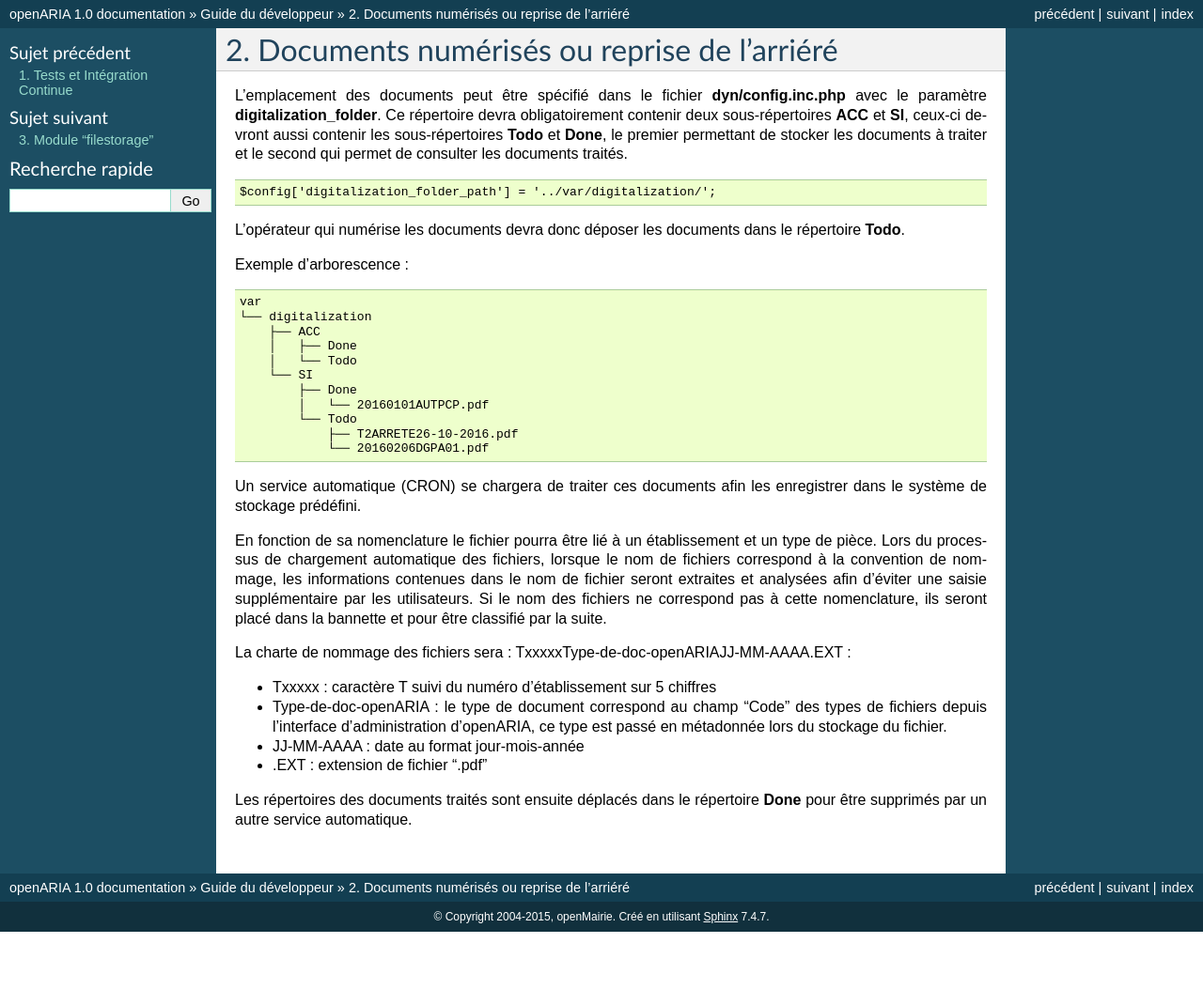
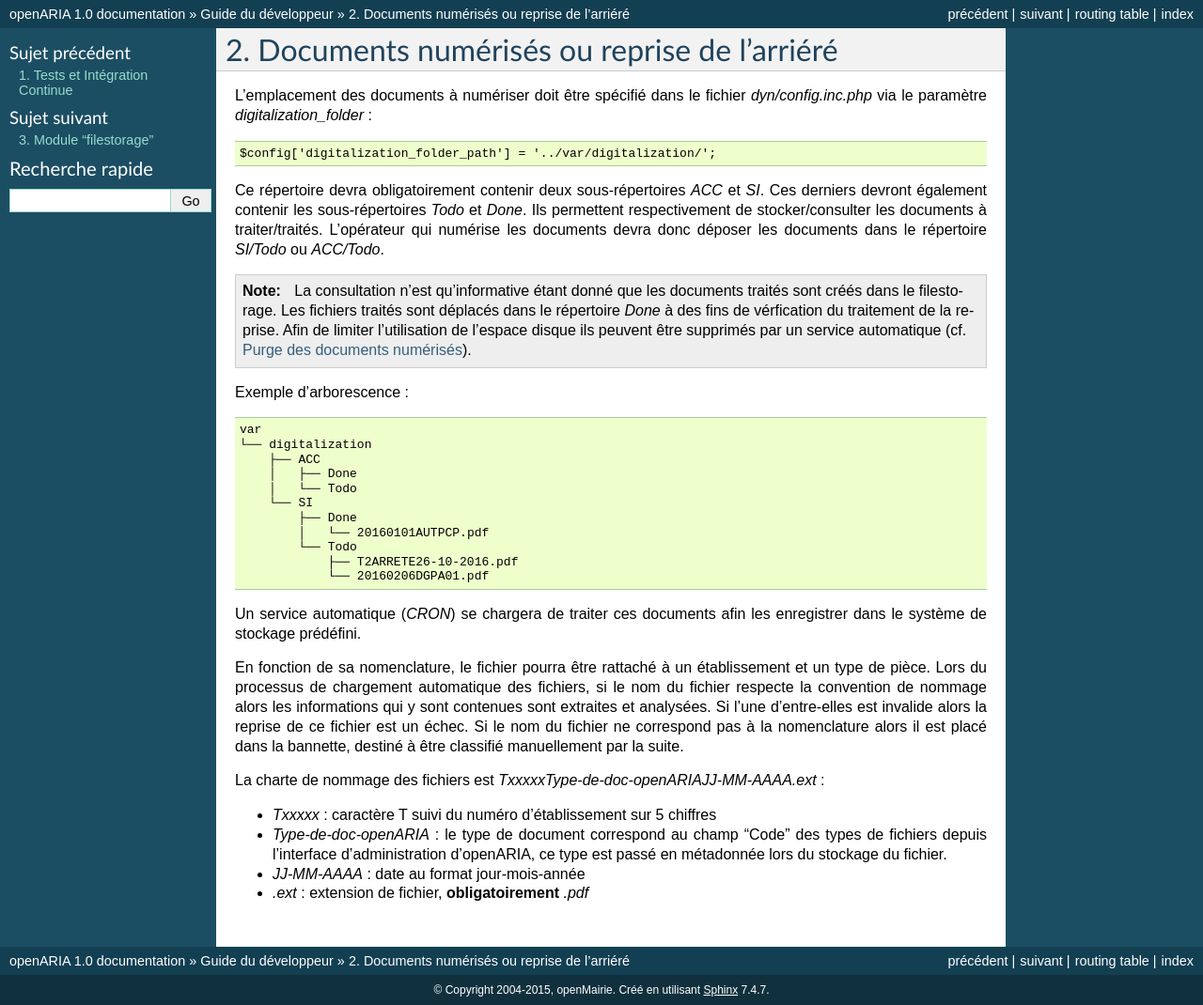
Before and after one commit to jcerini/openaria-documentation, a Sphinx documentation site: the page built from source/guide_developpeur/document_numerise.rst, in a window 1280 px wide. Shown: the whole page at 94% size. Built offline with Sphinx 7.4.7, drawn with Linux system fonts in a browser that asks for light colours; before the commit the page ends 992 px from its top, so only the background shows below that.

Commit message:
Ajout extension Sphinx et correction documentation des documents numérisés

```diff
--- a/source/conf.py
+++ b/source/conf.py
@@ -13,6 +13,11 @@
 
 import sys
 import os
+import sphinx_rtd_theme
+
+html_theme = "sphinx_rtd_theme"
+
+html_theme_path = [sphinx_rtd_theme.get_html_theme_path()]
 
 # If extensions (or modules to document with autodoc) are in another directory,
 # add these directories to sys.path here. If the directory is relative to the
@@ -27,7 +32,7 @@ import os
 # Add any Sphinx extension module names here, as strings. They can be
 # extensions coming with Sphinx (named 'sphinx.ext.*') or your custom
 # ones.
-extensions = []
+extensions = ['sphinxcontrib.httpdomain']
 
 # Add any paths that contain templates here, relative to this directory.
 templates_path = ['_templates']
@@ -36,7 +41,7 @@ templates_path = ['_templates']
 source_suffix = '.rst'
 
 # The encoding of source files.
-#source_encoding = 'utf-8-sig'
+#source_encoding = 'utf-8'
 
 # The master toctree document.
 master_doc = 'index'
--- a/source/guide_developpeur/document_numerise.rst
+++ b/source/guide_developpeur/document_numerise.rst
@@ -4,13 +4,23 @@
 Documents numérisés ou reprise de l'arriéré
 ###########################################
 
-L'emplacement des documents peut être spécifié dans le fichier **dyn/config.inc.php** avec le paramètre **digitalization_folder**. Ce répertoire devra obligatoirement contenir deux sous-répertoires **ACC** et **SI**, ceux-ci devront aussi contenir les sous-répertoires **Todo** et **Done**, le premier permettant de stocker les documents à traiter et le second qui permet de consulter les documents traités.
+L'emplacement des documents à numériser doit être spécifié dans le fichier *dyn/config.inc.php* via le paramètre *digitalization_folder* :
 
 .. code-block:: php
 
     $config['digitalization_folder_path'] = '../var/digitalization/';
 
-L'opérateur qui numérise les documents devra donc déposer les documents dans le répertoire **Todo**.
+
+Ce répertoire devra obligatoirement contenir deux sous-répertoires *ACC* et *SI*.
+Ces derniers devront également contenir les sous-répertoires *Todo* et *Done*.
+Ils permettent respectivement de stocker/consulter les documents à traiter/traités.
+L'opérateur qui numérise les documents devra donc déposer les documents dans le répertoire *SI/Todo* ou *ACC/Todo*.
+
+.. note::
+
+    La consultation n'est qu'informative étant donné que les documents traités sont créés dans le filestorage.
+    Les fichiers traités sont déplacés dans le répertoire *Done* à des fins de vérfication du traitement de la reprise.
+    Afin de limiter l'utilisation de l'espace disque ils peuvent être supprimés par un service automatique (cf. :ref:`Purge des documents numérisés<web_services_ressource_maintenance>`).
 
 Exemple d'arborescence :
 
@@ -28,20 +38,17 @@ Exemple d'arborescence :
                 ├── T2ARRETE26-10-2016.pdf
                 └── 20160206DGPA01.pdf
 
-Un service automatique (CRON) se chargera de traiter ces documents afin les enregistrer dans le système de stockage prédéfini.
+Un service automatique (*CRON*) se chargera de traiter ces documents afin les enregistrer dans le système de stockage prédéfini.
 
-En fonction de sa nomenclature le fichier pourra être lié à un établissement et un type de pièce.
-Lors du processus de chargement automatique des fichiers, lorsque le nom de fichiers correspond à la convention
-de nommage, les informations contenues dans le nom de fichier seront extraites et analysées afin d'éviter une
-saisie supplémentaire par les utilisateurs.
-Si le nom des fichiers ne correspond pas à cette nomenclature, ils seront placé dans la bannette et pour être classifié par la suite.
+En fonction de sa nomenclature, le fichier pourra être rattaché à un établissement et un type de pièce.
+Lors du processus de chargement automatique des fichiers, si le nom du fichier respecte la convention
+de nommage alors les informations qui y sont contenues sont extraites et analysées.
+Si l'une d'entre-elles est invalide alors la reprise de ce fichier est un échec.
+Si le nom du fichier ne correspond pas à la nomenclature alors il est placé dans la bannette, destiné à être classifié manuellement par la suite.
 
-La charte de nommage des fichiers sera : TxxxxxType-de-doc-openARIAJJ-MM-AAAA.EXT :
+La charte de nommage des fichiers est *TxxxxxType-de-doc-openARIAJJ-MM-AAAA.ext* :
 
-- Txxxxx : caractère T suivi du numéro d'établissement sur 5 chiffres
-- Type-de-doc-openARIA : le type de document correspond au champ 'Code' des types de fichiers depuis l'interface d'administration d'openARIA, ce type est passé en métadonnée lors du stockage du fichier.
-- JJ-MM-AAAA : date au format jour-mois-année
-- .EXT : extension de fichier '.pdf'
-
-
-Les répertoires des documents traités sont ensuite déplacés dans le répertoire **Done** pour être supprimés par un autre service automatique.
+- *Txxxxx* : caractère T suivi du numéro d'établissement sur 5 chiffres
+- *Type-de-doc-openARIA* : le type de document correspond au champ 'Code' des types de fichiers depuis l'interface d'administration d'openARIA, ce type est passé en métadonnée lors du stockage du fichier.
+- *JJ-MM-AAAA* : date au format jour-mois-année
+- *.ext* : extension de fichier, **obligatoirement** *.pdf*
```
Also changed, not shown: source/guide_developpeur/web_services.rst (+5 -5 lines).
